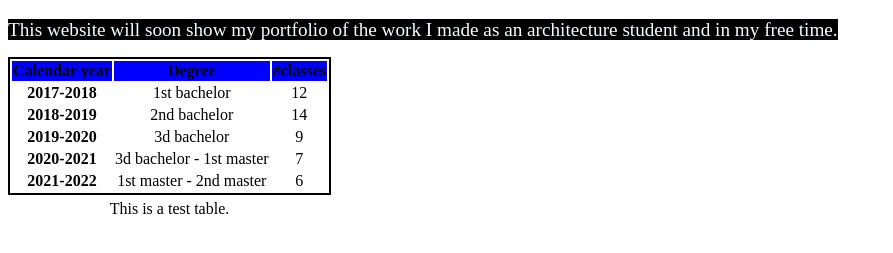
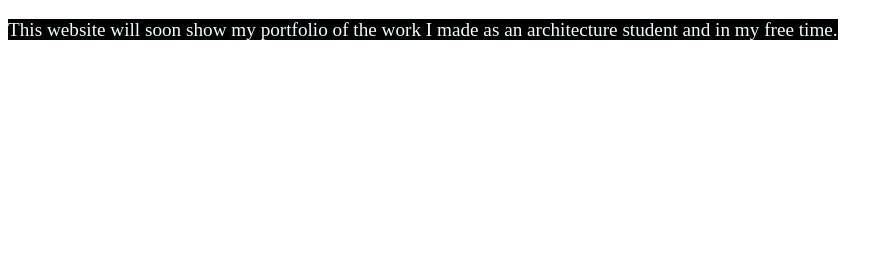
Before and after one commit to Christophe98/personal-website, a plain HTML site: page index.html in a window 1280 px wide. Shown: the part 61-314 px from the top of the page, without its empty margins (0-893 px from the left). Drawn offline with Linux system fonts and the light colour scheme.

Commit message:
remove test table

```diff
--- a/index.html
+++ b/index.html
@@ -15,41 +15,6 @@
   <p id="introduction"><span>This website will soon show my portfolio of the work I made as an architecture
       student and in my free time.</span></p>
 
-  <table>
-    <caption>This is a test table.</caption>
-    <tr>
-      <th scope="col">Calendar year</th>
-      <th scope="col">Degree</th>
-      <th scope="col">#classes</th>
-    </tr>
-    <tr>
-      <th scope="row">2017-2018</th>
-      <td>1st bachelor</td>
-      <td>12</td>
-    </tr>
-    <tr>
-      <th scope="row">2018-2019</th>
-      <td>2nd bachelor</td>
-      <td>14</td>
-    </tr>
-    <tr>
-      <th scope="row">2019-2020</th>
-      <td>3d bachelor</td>
-      <td>9</td>
-    </tr>
-    <tr>
-      <th scope="row">2020-2021</th>
-      <td>3d bachelor - 1st master</td>
-      <td>7</td>
-    </tr>
-    <tr>
-      <th scope="row">2021-2022</th>
-      <td>1st master - 2nd master</td>
-      <td>6</td>
-    </tr>
-  </table>
-
-
 </body>
 
 </html>
```
